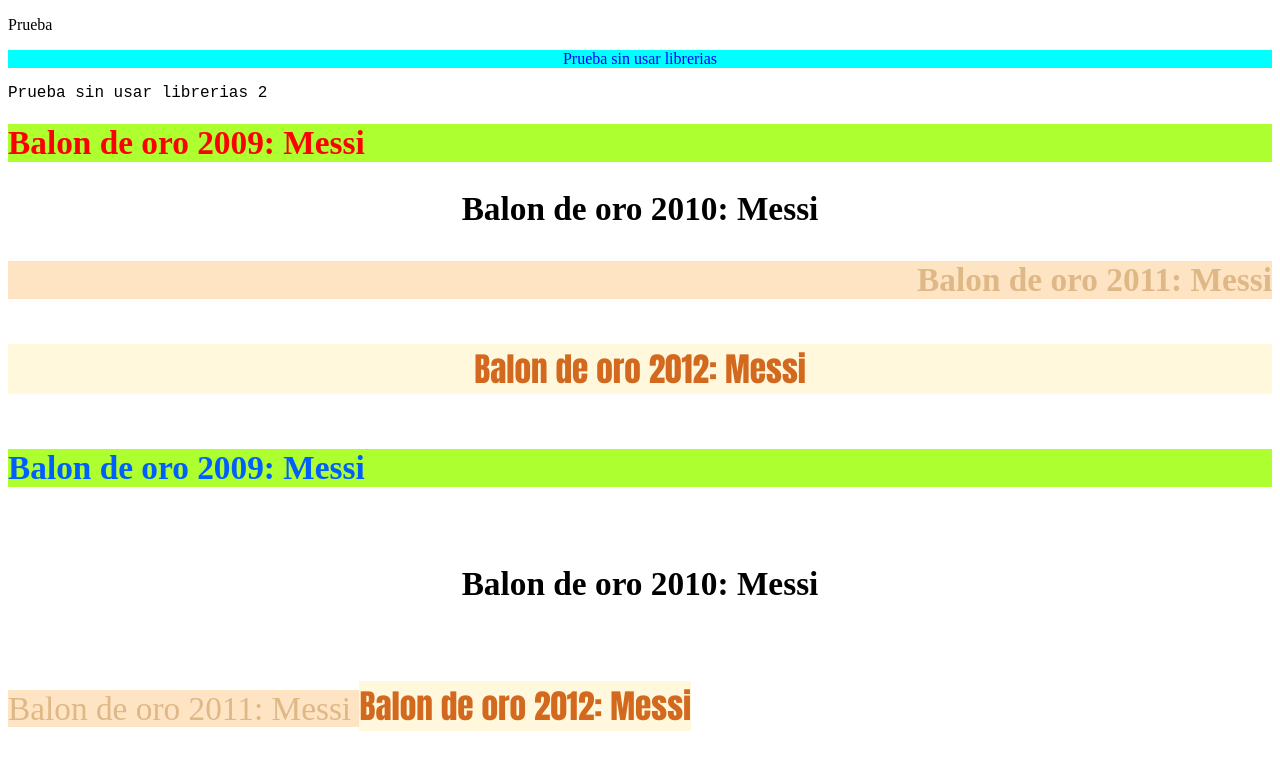
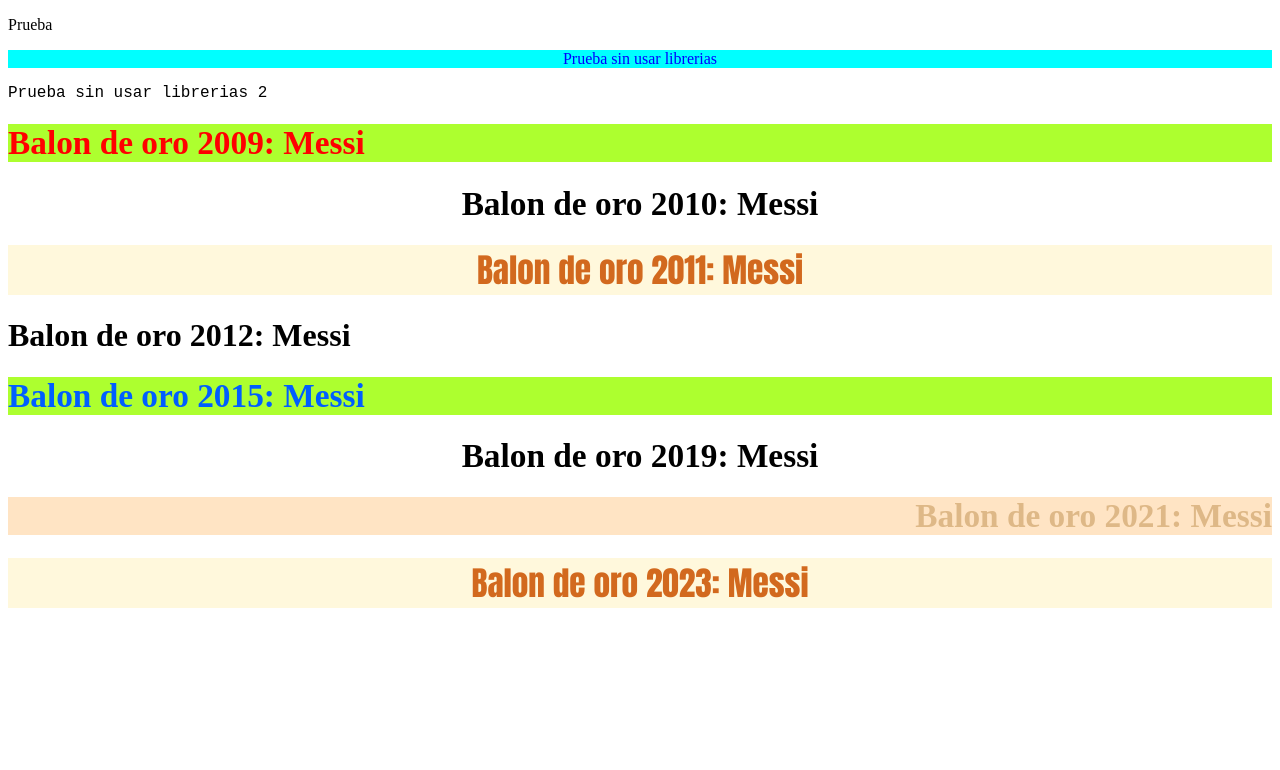
Before and after one commit to ihortiales31/index.html, a PHP site: page / in a window 1280 px wide. Shown: the top 770 px of the page. Run offline with PHP 8.4, Linux system fonts and the light colour scheme.

Commit message:
prueba 7

```diff
--- a/index.html
+++ b/index.html
@@ -13,14 +13,14 @@
     <p style= "color:blue ; text-align: center; background-color: aqua; " > Prueba sin usar librerias </p>
     <p style= "font-family: 'Courier New', Courier, monospace; " >  Prueba sin usar librerias 2 </p>
 
-    <h1> Balon de oro 2009: Messi   </h1>
-    <h2> Balon de oro 2010: Messi   </h2>
-    <h3> Balon de oro 2011: Messi   </h3>
-    <h4> Balon de oro 2012: Messi   </h4>
-    <h5> Balon de oro 2009: Messi   </h5>
-    <h6> Balon de oro 2010: Messi   </h6>
-    <h7> Balon de oro 2011: Messi   </h7>
-    <h8> Balon de oro 2012: Messi   </h8>
+    <h1 class="estilo_1"> Balon de oro 2009: Messi   </h1>
+    <h1 class="estilo_2"> Balon de oro 2010: Messi   </h1>
+    <h1 class="estilo_3"> Balon de oro 2011: Messi   </h1>
+    <h1 class="estilo_4"> Balon de oro 2012: Messi   </h1>
+    <h1 class="estilo_5"> Balon de oro 2015: Messi   </h1>
+    <h1 class="estilo_6"> Balon de oro 2019: Messi   </h1>
+    <h1 class="estilo_7"> Balon de oro 2021: Messi   </h1>
+    <h1 class="estilo_8"> Balon de oro 2023: Messi   </h1>
 
 
   </body>
--- a/styles.css
+++ b/styles.css
@@ -1,4 +1,4 @@
-h1{
+.estilo_1{
     color: red;
     text-align:left;
     background-color: greenyellow;
@@ -7,20 +7,20 @@
   }
 
 
-h2{
+.estilo_2{
     font-family: 'Times New Roman', Times, serif;
     font-size: 25pt;
     text-align:center;
   }
 
-h3{
+.estilo_3{
     color:burlywood;
     text-align: right;
     background-color: bisque;
     font-size: 25pt;
 }
 
-h4{
+.estilo_3{
     color:chocolate;
     text-align: center;
     background-color: cornsilk;
@@ -28,7 +28,7 @@
     font-size: 25pt;
 }
 
-h5{
+.estilo_5{
     color: rgb(0, 94, 255);
     text-align:left;
     background-color: greenyellow;
@@ -37,20 +37,20 @@
   }
 
 
-h6{
+.estilo_6{
     font-family: 'Times New Roman', Times, serif;
     font-size: 25pt;
     text-align:center;
   }
 
-h7{
+.estilo_7{
     color:burlywood;
     text-align: right;
     background-color: bisque;
     font-size: 25pt;
 }
 
-h8{
+.estilo_8{
     color:chocolate;
     text-align: center;
     background-color: cornsilk;
```
